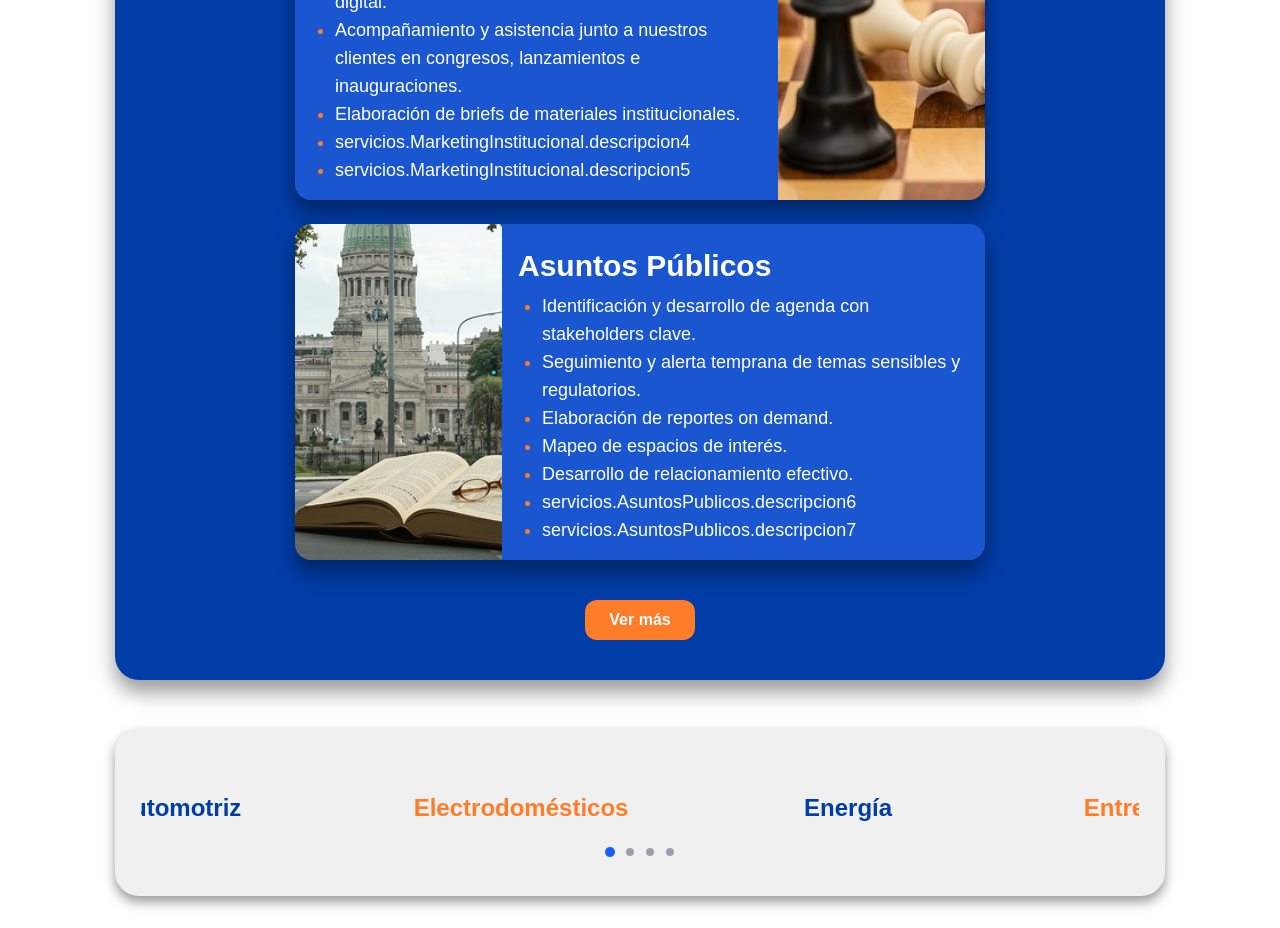
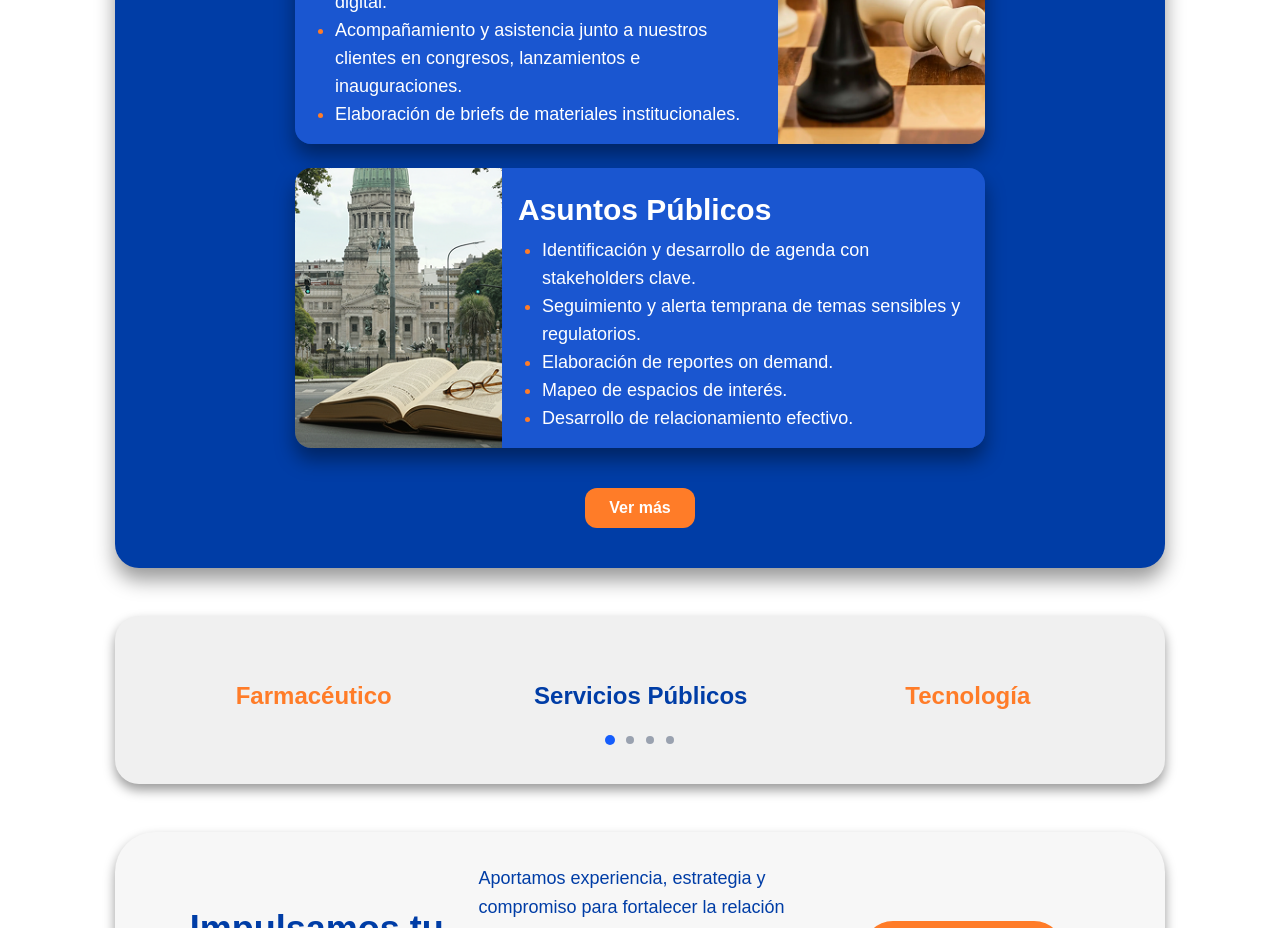
Before and after one commit to PrandiF/spe-consultoras, a Next.js app: page / in a window 1280 px wide. Shown: the part 2140-3068 px from the top of the page. Built offline with nearby package versions, Linux system fonts and the light colour scheme.

Commit message:
feat: updates

```diff
--- a/src/components/Services.tsx
+++ b/src/components/Services.tsx
@@ -60,8 +60,6 @@ function Services({ id }: valoresProps) {
           descripcion1={t("servicios.MarketingInstitucional.descripcion1")}
           descripcion2={t("servicios.MarketingInstitucional.descripcion2")}
           descripcion3={t("servicios.MarketingInstitucional.descripcion3")}
-          descripcion4={t("servicios.MarketingInstitucional.descripcion4")}
-          descripcion5={t("servicios.MarketingInstitucional.descripcion5")}
           reverse={true}
         />
         <CardServicios
@@ -72,8 +70,6 @@ function Services({ id }: valoresProps) {
           descripcion3={t("servicios.AsuntosPublicos.descripcion3")}
           descripcion4={t("servicios.AsuntosPublicos.descripcion4")}
           descripcion5={t("servicios.AsuntosPublicos.descripcion5")}
-          descripcion6={t("servicios.AsuntosPublicos.descripcion6")}
-          descripcion7={t("servicios.AsuntosPublicos.descripcion7")}
         />
         {showMore && (
           <>
--- a/src/i18n/en.json
+++ b/src/i18n/en.json
@@ -283,7 +283,7 @@
 
     "JoaquinVilaplana": {
       "nombre": "Joaquín Vilaplana",
-      "puesto": "Account Executive",
+      "puesto": "Mobility Leader & Account Executive",
       "bio": "Bachelor in Social Communication (UBA) with experience in writing, editing, and coordinating internal communication materials.",
       "linkedin": "https://www.linkedin.com/in/joaqu%C3%ADn-vilaplana-4502b4192/"
     },
--- a/src/i18n/es.json
+++ b/src/i18n/es.json
@@ -267,7 +267,7 @@
     },
     "EvelynVallejos": {
       "nombre": "Evelyn Vallejos",
-      "puesto": "Líder en Salud y Ejecutiva de Cuentas",
+      "puesto": "Líder en Salud & Ejecutiva de Cuentas",
       "bio": "Licenciada en Ciencias de la Comunicación. Gestión de Comunicación Interna (Univ. Siglo 21). Especialista en Comunicación Científica y de Salud.",
       "linkedin": "https://www.linkedin.com/in/evelyn-r-vallejos-3ab4aa173/"
     },
@@ -279,7 +279,7 @@
     },
     "JoaquinVilaplana": {
       "nombre": "Joaquín Vilaplana",
-      "puesto": "Ejecutivo de Cuentas",
+      "puesto": "Líder en Movilidad & Ejecutivo de Cuentas",
       "bio": "Licenciado en Comunicación Social (UBA) con experiencia en redacción, edición y coordinación de materiales de comunicación interna.",
       "linkedin": "https://www.linkedin.com/in/joaqu%C3%ADn-vilaplana-4502b4192/"
     },
```
